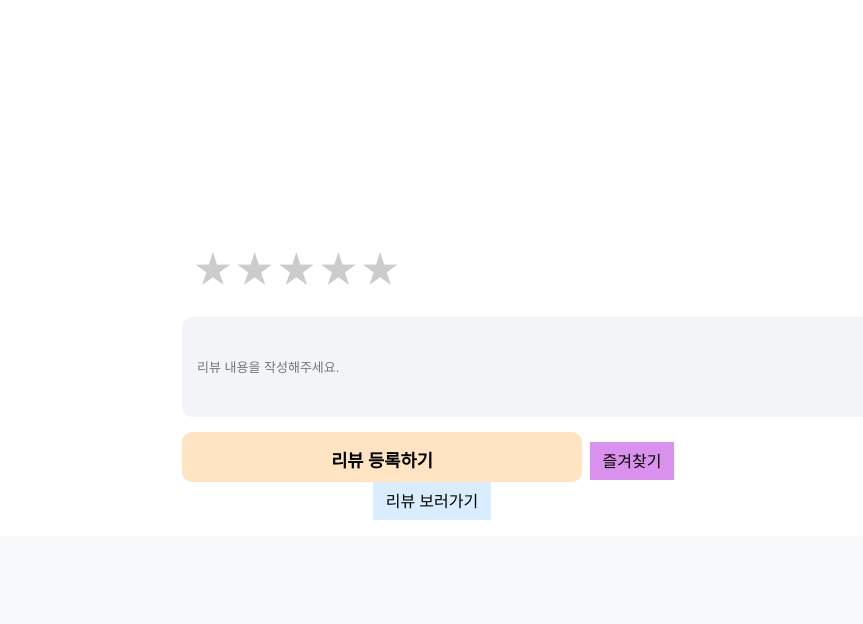
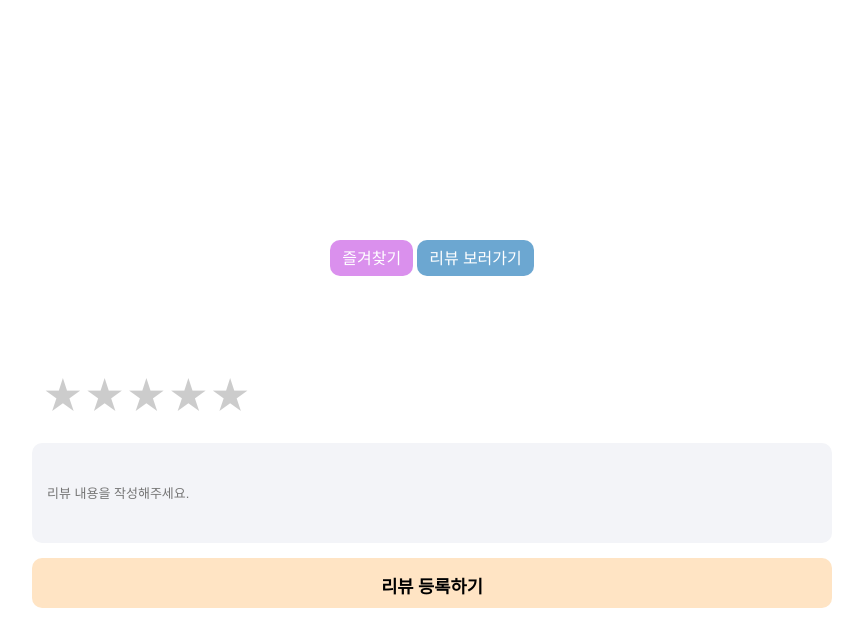
Before and after one commit to mincheol07/reca, a Flask app: template templates/review.html in a window 1280 px wide. Shown: the part 582-1206 px from the top of the page, without its empty margins (208-1071 px from the left). Before the commit the page ends 1102 px from the top, so only its background shows below. Run offline with Flask 3, Linux system fonts and the light colour scheme; the template is opened without the code that fills it, so the values that code supplies are empty; some libraries are stand-ins or nearby versions.

Commit message:
찐막 수정

```diff
--- a/static/styles.css
+++ b/static/styles.css
@@ -44,6 +44,16 @@ body {
 
     height: auto;
     width: 500px;
+}
+
+.review2 {
+    display: flex;
+    justify-content: center;
+
+    align-items: center;
+
+    height: auto;
+    width: 1700px;
 }
 
 .box {
--- a/templates/review.html
+++ b/templates/review.html
@@ -15,7 +15,6 @@
     <script src="https://cdn.jsdelivr.net/npm/@popperjs/core@2.11.8/dist/umd/popper.min.js" integrity="sha384-I7E8VVD/ismYTF4hNIPjVp/Zjvgyol6VFvRkX/vR+Vc4jQkC+hVqc2pM8ODewa9r" crossorigin="anonymous"></script>
     <script src="https://cdn.jsdelivr.net/npm/bootstrap@5.3.3/dist/js/bootstrap.min.js" integrity="sha384-0pUGZvbkm6XF6gxjEnlmuGrJXVbNuzT9qBBavbLwCsOGabYfZo0T0to5eqruptLy" crossorigin="anonymous"></script>
 
-
     <style>
 
     #jaebal {
@@ -23,14 +22,29 @@
       justify-content: center;
     }
 
+    #go_rv {
+      margin-top: 10px;
+      background:rgb(108, 167, 209);
+      top:50%;
+      color: #fff;
+      border:none;
+      border-radius:10px;
+
+    }
+
     #my_store {
       margin-top: 10px;
       background:rgb(218, 144, 237);
+      top:50%;
+      color: #fff;
+      border:none;
+      border-radius:10px;
     }
 
     .star-rating {
       border:solid 2px #ffffff;
       display:flex;
+      justify-content: center;
       flex-direction: row-reverse;
       font-size:2.5em;
       justify-content:space-around;
@@ -74,9 +88,9 @@
 
       .btn_review {
       display:block;
-      width: 400px;
+      width: 800px;
       font-weight: bold;
-      float: left;
+      align-items: center;
       border: 0;
       border-radius: 10px;
       max-height: 50px;
@@ -158,9 +172,19 @@
           </div>
         </div>
 
+
+        <div class="make_space" style="padding-bottom: 80px;">
+          <form action="">
+
+          <button type="submit" value="즐겨찾기" id="my_store">즐겨찾기</button>
+          <button type="submit" value="리뷰 등록" id ="go_rv">리뷰 보러가기</button>
+
+          </form>
+        </div>
+
         <div class="section" id = "jaebal">
 
-          <div class = review>
+          <div class = review2>
             <form action="POST">
               <div class="star-rating">
                   <input type="radio" id="5-stars" name="rating" value="5" />
@@ -178,8 +202,7 @@
                 <input class="review_box" placeholder="리뷰 내용을 작성해주세요."></input>
 
                 <button type="submit" class="btn_review" value="리뷰 등록">리뷰 등록하기</button>
-                <button type="submit" class="btn_bookmark" value="즐겨찾기" id="my_store">즐겨찾기</button>
-                <button type="submit" class="btn_viewreview" value="리뷰 등록">리뷰 보러가기</button>
+
             </form>
           </div>
 
```
